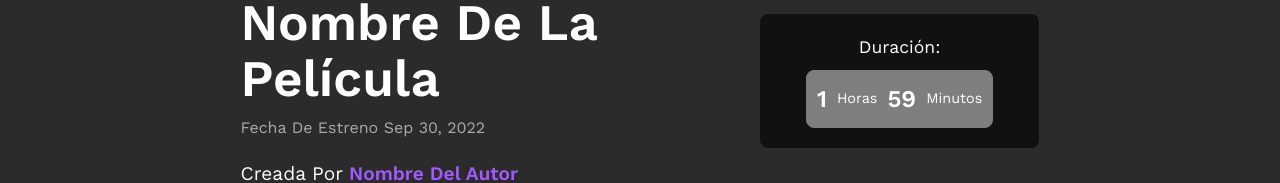
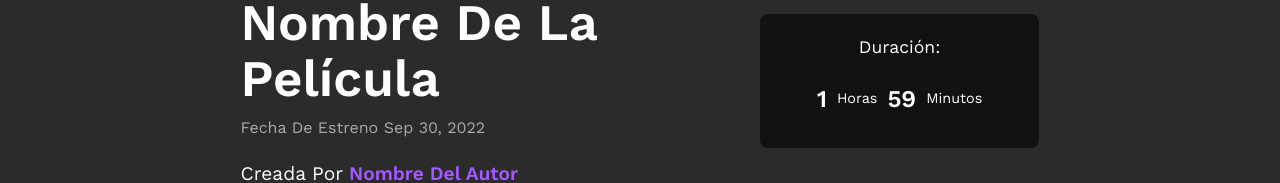
Before and after one commit to amb2007/Css-del-proyecto, a React (Vite) app: page /Descripcion in a window 1280 px wide. Shown: the part 412-595 px from the top of the page. Built offline with nearby package versions, Linux system fonts and the light colour scheme.

Commit message:
Cambios en el coundown(se ve mejor)

```diff
--- a/src/components/Descripcion.css
+++ b/src/components/Descripcion.css
@@ -106,9 +106,9 @@
     align-items: center;
     gap: 10px;
     padding: 10px;
-    border: 1px solid #7e7e7e;
+    border: 1px solid #111;
     border-radius: 8px;
-    background-color: #7e7e7e;
+    background-color: #111;
     width: fit-content;
     margin: 0 auto;
 }
```
